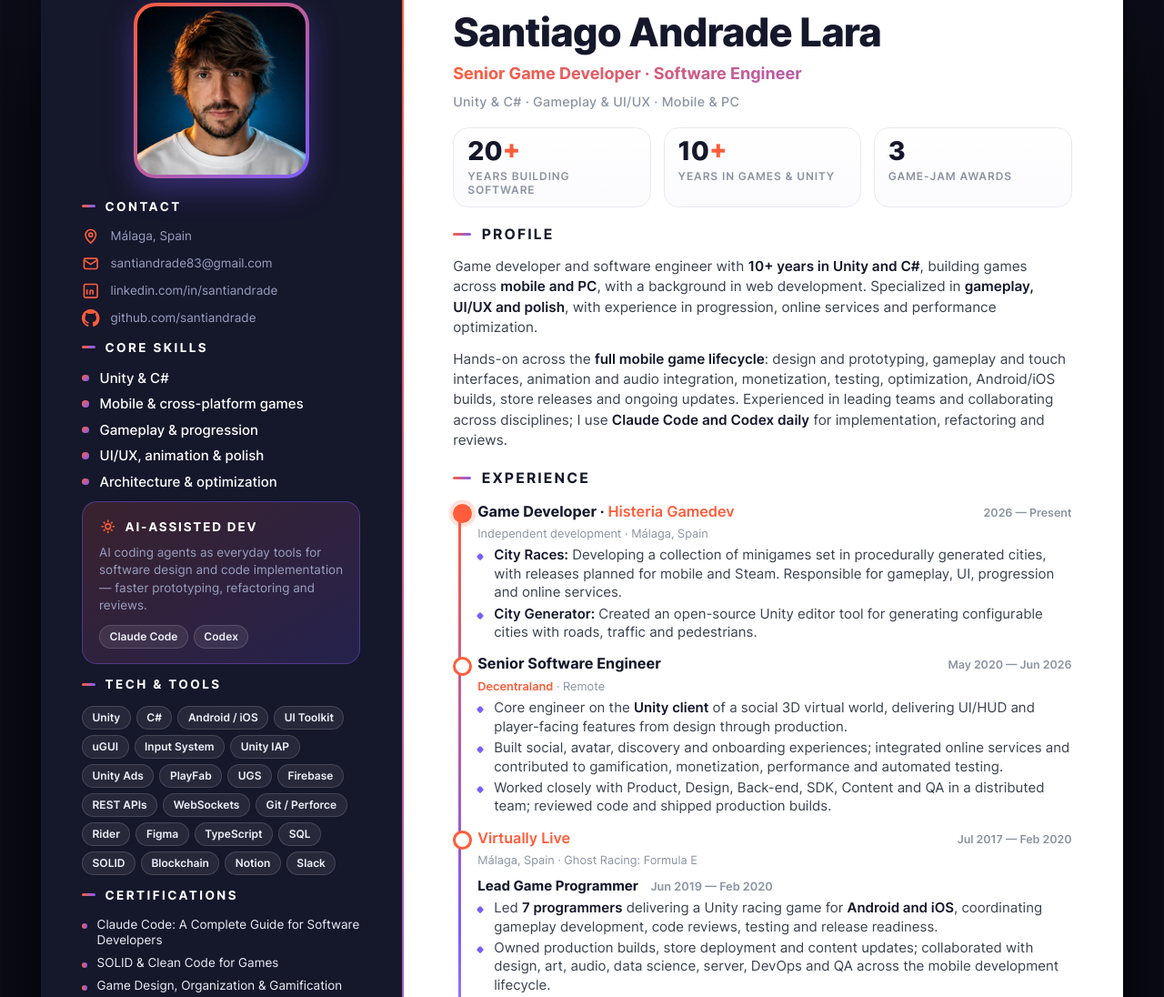
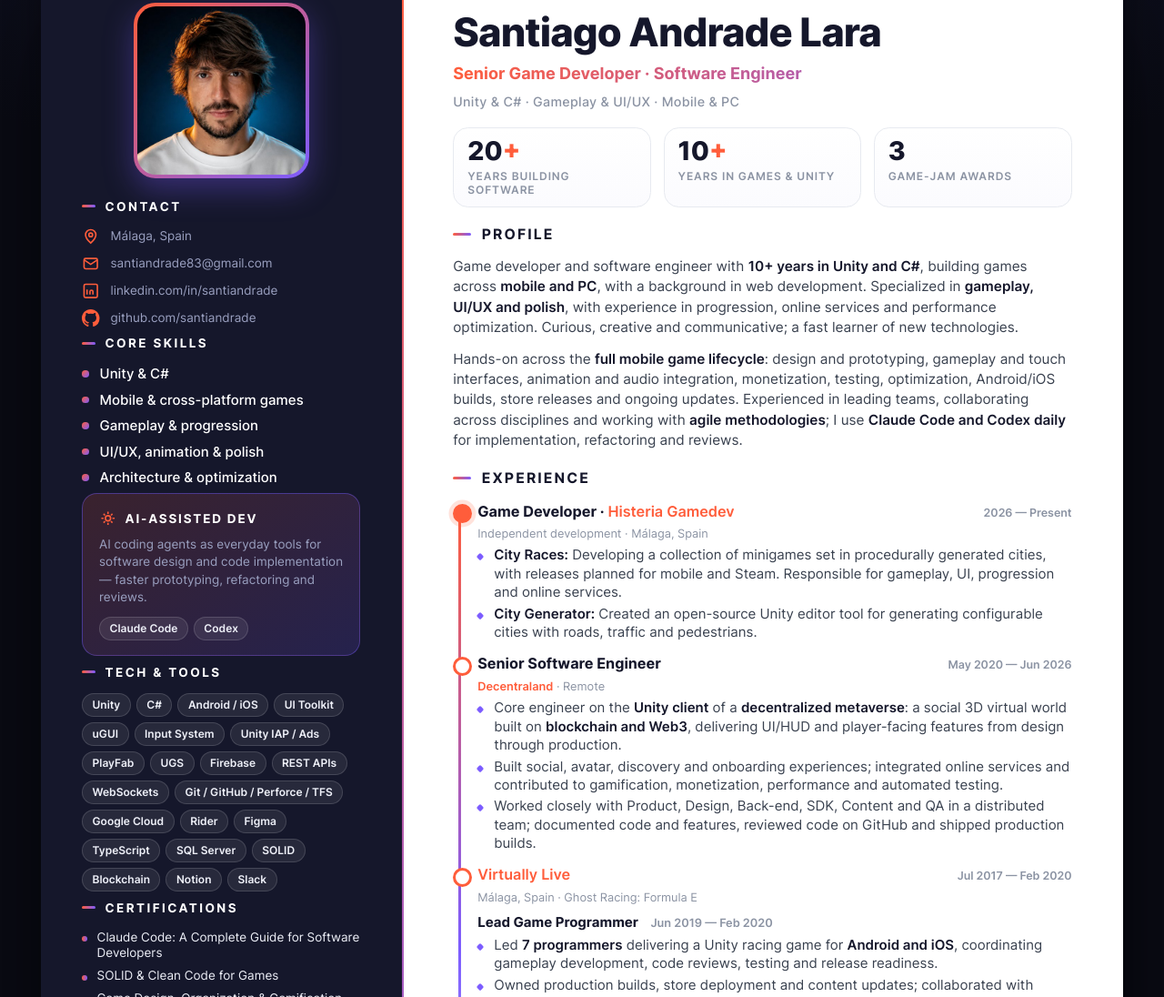
Before and after one commit to santiandrade/santiandrade.github.io, a plain HTML site: page index.html in a window 1280 px wide. Shown: the part 98-1194 px from the top of the page at 91% size. Drawn offline with Linux system fonts and the light colour scheme.

Commit message:
Add LinkedIn details missing from the CV
Decentraland as a decentralized Web3/blockchain metaverse, user moderation,
code/feature documentation and GitHub; profile traits, agile methodologies,
TFS, Google Cloud and SQL Server. Keeps the CV at two pages.

Co-Authored-By: Claude Opus 5.5 <noreply@anthropic.com>
Claude-Session: https://claude.ai/code/session_01GLBETPdGyL4S9dpEEJfaob

```diff
--- a/index.html
+++ b/index.html
@@ -189,7 +189,7 @@
   .sheet{height:297mm;min-height:297mm;flex-shrink:0;overflow:visible;}
   .main{padding:13mm 10mm 13mm;}
   .side{padding:11mm 8mm 9mm;}
-  .side section{margin-bottom:8px;}
+  .side section{margin-bottom:5px;}
   .side section:last-child{margin-bottom:0;}
   .name{font-size:29px;}
   .role{font-size:12px;}
@@ -273,7 +273,7 @@
 
     <section>
       <h3>Tech &amp; Tools</h3>
-      <div class="dchips"><span class="dchip">Unity</span><span class="dchip">C#</span><span class="dchip">Android / iOS</span><span class="dchip">UI Toolkit</span><span class="dchip">uGUI</span><span class="dchip">Input System</span><span class="dchip">Unity IAP</span><span class="dchip">Unity Ads</span><span class="dchip">PlayFab</span><span class="dchip">UGS</span><span class="dchip">Firebase</span><span class="dchip">REST APIs</span><span class="dchip">WebSockets</span><span class="dchip">Git / Perforce</span><span class="dchip">Rider</span><span class="dchip">Figma</span><span class="dchip">TypeScript</span><span class="dchip">SQL</span><span class="dchip">SOLID</span><span class="dchip">Blockchain</span><span class="dchip">Notion</span><span class="dchip">Slack</span></div>
+      <div class="dchips"><span class="dchip">Unity</span><span class="dchip">C#</span><span class="dchip">Android / iOS</span><span class="dchip">UI Toolkit</span><span class="dchip">uGUI</span><span class="dchip">Input System</span><span class="dchip">Unity IAP / Ads</span><span class="dchip">PlayFab</span><span class="dchip">UGS</span><span class="dchip">Firebase</span><span class="dchip">REST APIs</span><span class="dchip">WebSockets</span><span class="dchip">Git / GitHub / Perforce / TFS</span><span class="dchip">Google Cloud</span><span class="dchip">Rider</span><span class="dchip">Figma</span><span class="dchip">TypeScript</span><span class="dchip">SQL Server</span><span class="dchip">SOLID</span><span class="dchip">Blockchain</span><span class="dchip">Notion</span><span class="dchip">Slack</span></div>
     </section>
 
     <section>
@@ -322,8 +322,8 @@
     </div>
     <section>
       <h2>Profile</h2>
-      <p class="profile">Game developer and software engineer with <b>10+ years in Unity and C#</b>, building games across <b>mobile and PC</b>, with a background in web development. Specialized in <b>gameplay, UI/UX and polish</b>, with experience in progression, online services and performance optimization.</p>
-      <p class="profile">Hands-on across the <b>full mobile game lifecycle</b>: design and prototyping, gameplay and touch interfaces, animation and audio integration, monetization, testing, optimization, Android/iOS builds, store releases and ongoing updates. Experienced in leading teams and collaborating across disciplines; I use <b>Claude Code and Codex daily</b> for implementation, refactoring and reviews.</p>
+      <p class="profile">Game developer and software engineer with <b>10+ years in Unity and C#</b>, building games across <b>mobile and PC</b>, with a background in web development. Specialized in <b>gameplay, UI/UX and polish</b>, with experience in progression, online services and performance optimization. Curious, creative and communicative; a fast learner of new technologies.</p>
+      <p class="profile">Hands-on across the <b>full mobile game lifecycle</b>: design and prototyping, gameplay and touch interfaces, animation and audio integration, monetization, testing, optimization, Android/iOS builds, store releases and ongoing updates. Experienced in leading teams, collaborating across disciplines and working with <b>agile methodologies</b>; I use <b>Claude Code and Codex daily</b> for implementation, refactoring and reviews.</p>
     </section>
     <section class="experience">
       <h2>Experience</h2>
@@ -340,9 +340,9 @@
           <div class="job-head"><div class="r">Senior Software Engineer</div><div class="p">May 2020 — Jun 2026</div></div>
           <div class="loc"><span class="c">Decentraland</span> · Remote</div>
           <ul class="pts">
-            <li>Core engineer on the <b>Unity client</b> of a social 3D virtual world, delivering UI/HUD and player-facing features from design through production.</li>
+            <li>Core engineer on the <b>Unity client</b> of a <b>decentralized metaverse</b>: a social 3D virtual world built on <b>blockchain and Web3</b>, delivering UI/HUD and player-facing features from design through production.</li>
             <li>Built social, avatar, discovery and onboarding experiences; integrated online services and contributed to gamification, monetization, performance and automated testing.</li>
-            <li>Worked closely with Product, Design, Back-end, SDK, Content and QA in a distributed team; reviewed code and shipped production builds.</li>
+            <li>Worked closely with Product, Design, Back-end, SDK, Content and QA in a distributed team; documented code and features, reviewed code on GitHub and shipped production builds.</li>
           </ul>
         </div>
         <div class="job">
@@ -399,8 +399,8 @@
       <div class="project-tech">Unity Editor · UI Toolkit · UPM · Graph-based navigation</div>
     </div></article>
     <article class="project"><div class="project-number">03</div><div class="project-body">
-      <div class="project-heading"><h2>Decentraland</h2><a class="project-url" href="http://decentraland.org" target="_blank" rel="noopener noreferrer">http://decentraland.org</a></div><div class="project-meta">Senior Software Engineer · Social 3D virtual world</div>
-      <ul class="pts"><li>Shipped chat and friends, avatar customization, Profile HUD, events and places menus, world map, settings and onboarding in the Unity client.</li><li>Integrated back-end services, content moderation, gamification/monetization and SDK components; improved performance and automated test coverage within a live production product.</li><li>See the open-source code I worked on: <a href="https://github.com/decentraland/unity-explorer" target="_blank" rel="noopener noreferrer">github.com/decentraland/unity-explorer</a></li></ul>
+      <div class="project-heading"><h2>Decentraland</h2><a class="project-url" href="http://decentraland.org" target="_blank" rel="noopener noreferrer">http://decentraland.org</a></div><div class="project-meta">Senior Software Engineer · Decentralized Web3 metaverse</div>
+      <ul class="pts"><li>Shipped chat and friends, avatar customization, Profile HUD, events and places menus, world map, settings and onboarding in the Unity client.</li><li>Integrated back-end services, content and user moderation, gamification/monetization and SDK components; improved performance and automated test coverage within a live production product.</li><li>See the open-source code I worked on: <a href="https://github.com/decentraland/unity-explorer" target="_blank" rel="noopener noreferrer">github.com/decentraland/unity-explorer</a></li></ul>
       <div class="project-tech">Unity · C# · REST / HTTP · WebSockets · Web3</div>
     </div></article>
     <article class="project"><div class="project-number">04</div><div class="project-body">
```
